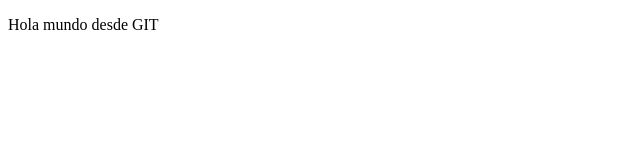
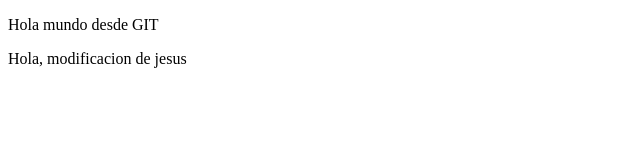
Before and after one commit to josechuy123/gittest-3, a plain HTML site: page index.html in a window 1280 px wide. Shown: the whole page, without its empty margins (0-640 px from the left). Drawn offline with Linux system fonts and the light colour scheme.

Commit message:
jesus
modifique tu archivo agregue un comentario

```diff
--- a/index.html
+++ b/index.html
@@ -7,5 +7,7 @@
 </head>
 <body>
     <p>Hola mundo desde GIT</p>
+
+    <p>Hola, modificacion de jesus</p>
 </body>
 </html>
```
